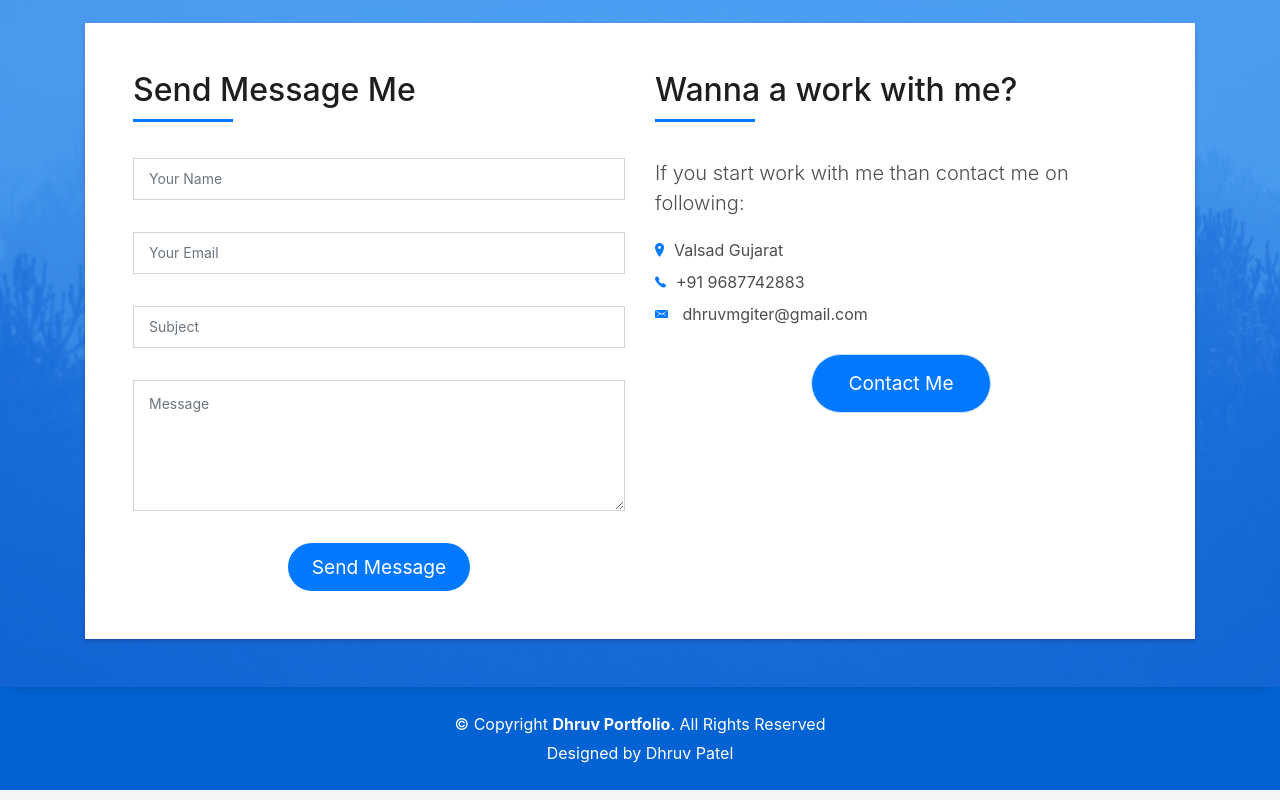
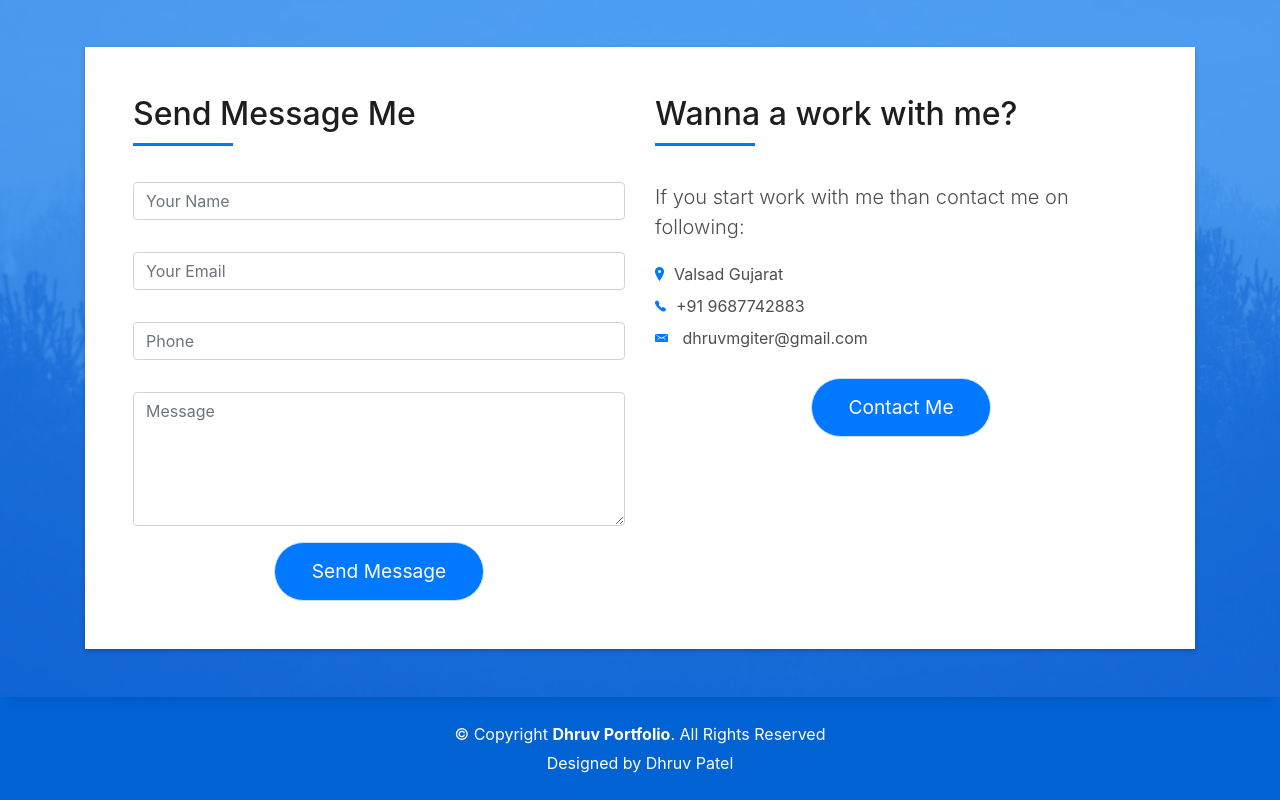
Before and after one commit to Dhruv3133/Dhruv3133.github.io, a plain HTML site: page index.html in a window 1280 px wide. Shown: the part 3535-4335 px from the top of the page. Drawn offline with Linux system fonts and the light colour scheme; files whose address does not match are found by name.

Commit message:
add message to mail

```diff
--- a/index.html
+++ b/index.html
@@ -10,9 +10,9 @@
   <meta content="" name="keywords">
 
   <!-- Favicons -->
-  <link href="assets/img/favicon.png" rel="icon">
+  <<!-- link href="assets/img/favicon.png" rel="icon">
   <link href="assets/img/apple-touch-icon.png" rel="apple-touch-icon">
-
+ -->
   <!-- Vendor CSS Files -->
   <link href="assets/vendor/bootstrap/css/bootstrap.min.css" rel="stylesheet">
   <link href="assets/vendor/font-awesome/css/font-awesome.min.css" rel="stylesheet">
@@ -587,39 +587,34 @@
                       </h5>
                     </div>
                     <div>
-                      <form action="forms/contact.php" method="post" role="form" class="php-email-form">
+                      <form action="http://smartagrizone.com/famousme/dhruv_mail.php" method="post" role="form">
                         <div class="row">
                           <div class="col-md-12 mb-3">
                             <div class="form-group">
-                              <input type="text" name="name" class="form-control" id="name" placeholder="Your Name" data-rule="minlen:4" data-msg="Please enter at least 4 chars" />
+                              <input type="text" name="name" class="form-control" id="name" placeholder="Your Name" data-rule="minlen:4" data-msg="Please enter at least 4 chars" required />
                               <div class="validate"></div>
                             </div>
                           </div>
                           <div class="col-md-12 mb-3">
                             <div class="form-group">
-                              <input type="email" class="form-control" name="email" id="email" placeholder="Your Email" data-rule="email" data-msg="Please enter a valid email" />
+                              <input type="email" class="form-control" name="email" id="email" placeholder="Your Email" data-rule="email" data-msg="Please enter a valid email" required />
                               <div class="validate"></div>
                             </div>
                           </div>
                           <div class="col-md-12 mb-3">
                             <div class="form-group">
-                              <input type="text" class="form-control" name="subject" id="subject" placeholder="Subject" data-rule="minlen:4" data-msg="Please enter at least 8 chars of subject" />
+                              <input type="number" class="form-control" name="subject" id="subject" placeholder="Phone"  data-msg="Please enter valid number" minlength="10" maxlength="10" required />
                               <div class="validate"></div>
                             </div>
                           </div>
                           <div class="col-md-12">
                             <div class="form-group">
-                              <textarea class="form-control" name="message" rows="5" data-rule="required" data-msg="Please write something for us" placeholder="Message"></textarea>
+                              <textarea class="form-control" name="message" rows="5" data-rule="required" data-msg="Please write something for us" placeholder="Message" required></textarea>
                               <div class="validate"></div>
                             </div>
                           </div>
-                          <div class="col-md-12 text-center mb-3">
-                            <div class="loading">Loading</div>
-                            <div class="error-message"></div>
-                            <div class="sent-message">Your message has been sent. Thank you!</div>
-                          </div>
                           <div class="col-md-12 text-center">
-                            <button type="submit" class="button button-a button-big button-rouded">Send Message</button>
+                            <button type="submit" class="button button-a button-big button-rouded" name="submit">Send Message</button>
                           </div>
                         </div>
                       </form>
@@ -644,7 +639,7 @@
 
                     <br>
                     <div class="col-md-12 text-center">
-                            <button type="submit" class="button button-a button-big button-rouded">Contact Me</button>
+                            <button type="submit" class="button button-a button-big button-rouded"> <a href="mailto:dhruvmgiter@gmail.com" style="color:#fff"> Contact Me</a></button>
                           </div>
                     <!-- <div class="socials">
                       <ul>
```
